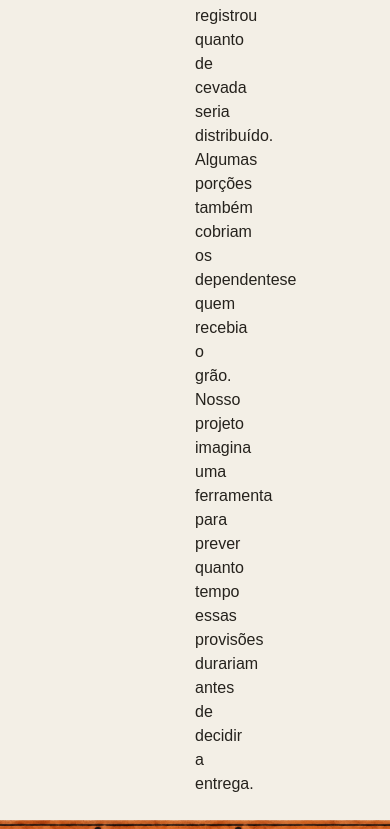
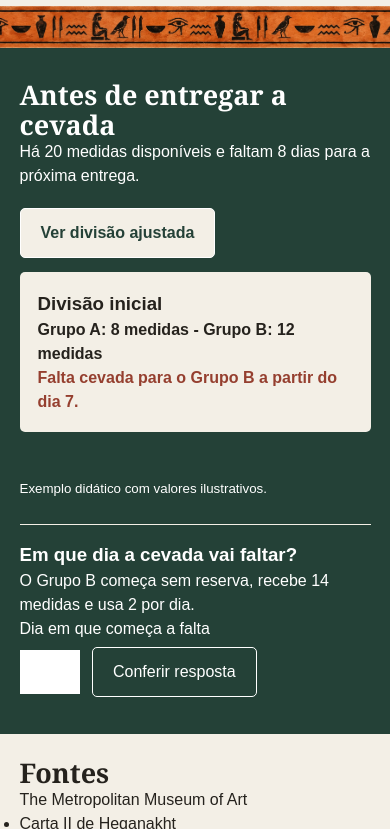
Before and after one commit to luizotavioborella/ate-a-proxima-colheita, a plain HTML site: page index.html in a window 390 px wide. Shown: the part 1171-2000 px from the top of the page. Drawn offline with Linux system fonts and the light colour scheme.

Commit message:
Finalizado
DevCode-Assinatura: 7bb0e3a4f9540ac7895ec76d248c284e49a209cdd926465b854f7669c6676dbe

```diff
--- a/css/style.css
+++ b/css/style.css
@@ -112,10 +112,6 @@ h2 {
     padding: 48px 0;
 }
 
-.carta figure, .carta div, .comparacao article {
-    flex: 1;
-    max-width: 0;
-}
 
 figure {
     margin: 0
@@ -155,6 +151,54 @@ footer {
     padding: 24px 0;
 }
 
+
+.comparacao details,
+.comparacao summary,
+.comparacao details article {
+    width: 100%;
+    box-sizing: border-box;
+}
+
+.comparacao summary {
+    display: block;
+    margin-bottom: 12px;
+    position: absolute;
+    top: 0;
+    left: 0;
+    width: auto;
+    margin: 0;
+    background: #f3efe6;
+    color: #244137;
+    font-weight: bold;
+}
+
+.comparacao {
+    display: grid;
+    grid-template-columns: 1fr 1fr;
+    align-items: start;
+    gap: 24px;
+    position: relative;
+    padding-top: 64px;
+}
+
+#desafio {
+    margin-top: 24px;
+    padding-top: 16px;
+    border-top: 1px solid #f3efe6;
+}
+
+#desafio label {
+    display: block;
+    margin-bottom: 6px;
+}
+
+#palpite {
+    width: 60px;
+    padding: 10px;
+    margin: 0 8px 8px 0;
+    font: inherit
+}
+
 @media (max-width: 700px) {
     header, nav {
         justify-content: center;
@@ -171,4 +215,8 @@ footer {
     .carta {
         padding: 24px 0;
     }
+
+    .comparacao {
+        grid-template-columns: 1fr;
+    }
 }
--- a/index.html
+++ b/index.html
@@ -5,7 +5,7 @@
     <meta name="viewport" content="width=device-width, initial-scale=1.0">
     <title>Até a Próxima Colheita</title>
     <link rel="stylesheet" href="css/style.css">
-    <script src="js/scriptjs"></script>
+    <script src="js/scriptjs" defer></script>
 </head>
 <body>
     <header class="limite">
@@ -51,14 +51,24 @@
                         <p><strong>Grupo A: 8 medidas - Grupo B: 12 medidas</strong></p>
                         <p class="aviso">Falta cevada para o Grupo B a partir do dia 7.</p>
                     </article>
-                    <article id="divisao-ajustada">
-                        <h3>Divisão ajustada</h3>
-                        <p><strong>Grupo A: 4 medidas - Grupo B: 16 medidas</strong></p>
-                        <p>Com o mesmo estoque, os dois grupos chegam ao dia 8.</p>
-                    </article>
+                    <details id="divisao-ajustada">
+                        <summary class="botao" id="ver-ajuste">Ver divisão ajustada</summary>
+                        <article>
+                            <h3>Divisão ajustada</h3>
+                            <p><strong>Grupo A: 4 medidas - Grupo B: 16 medidas</strong></p>
+                            <p>Com o mesmo estoque, os dois grupos chegam ao dia 8.</p>
+                        </article>
+                    </details>
                 </div>
-                <button class="botao" id="ver-ajuste" type="button" aria-controls="divisao-ajustada" aria-expanded="false" hidden>Ver divisão ajustada</button>
                 <p><small>Exemplo didático com valores ilustrativos.</small></p>
+                <form id="desafio">
+                    <h3>Em que dia a cevada vai faltar?</h3>
+                    <p>O Grupo B começa sem reserva, recebe 14 medidas e usa 2 por dia.</p>
+                    <label for="palpite">Dia em que começa a falta</label>
+                    <input id="palpite" type="number" min="1" max="8" required>
+                    <button class="botao" type="submit">Conferir resposta</button>
+                    <p id="resposta" aria-live="polite"></p>
+                </form>
             </div>
         </section>
         <script src="js/script.js"></script>
--- a/js/script.js
+++ b/js/script.js
@@ -1,16 +1,23 @@
 const botao = document.getElementById("ver-ajuste");
 const ajuste = document.getElementById("divisao-ajustada");
 
-ajuste.hidden = true;
-botao.hidden = false;
+ajuste.addEventListener("toggle", function () {
+    if (ajuste.open) {
+        botao.textContent = "Ocultar divisão ajustada";
+    } else {
+        botao.textContent = "Ver divisão ajustada";
+    }
+});
 
-botao.addEventListener("click", function () {
-    ajuste.hidden = !ajuste.hidden;
-    if (ajuste.hiddden) {
-        botao.textContent = "Ver divisão ajustada";
-        botao.setAttribute("aria-expanded", "false");
+const desafio = document.getElementById("desafio");
+const palpite = document.getElementById("palpite");
+const resposta = document.getElementById("resposta");
+
+desafio.addEventListener("submit", function (evento) {
+    evento.preventDefault();
+    if (Number(palpite.value) === 8 ) {
+        resposta.textContent = "Acertou! 14 / 2 dá 7 dias de cevada. A falta começa no dia 8.";
     } else {
-        botao.textContent = "Ocultar divisão ajustada";
-        botao.setAttribute("aria-expanded", "true")
+        resposta.textContent = "Tente de novo. Conte os dias cobertos e pense em qual dia vem depois."
     }
-})
+});
```
